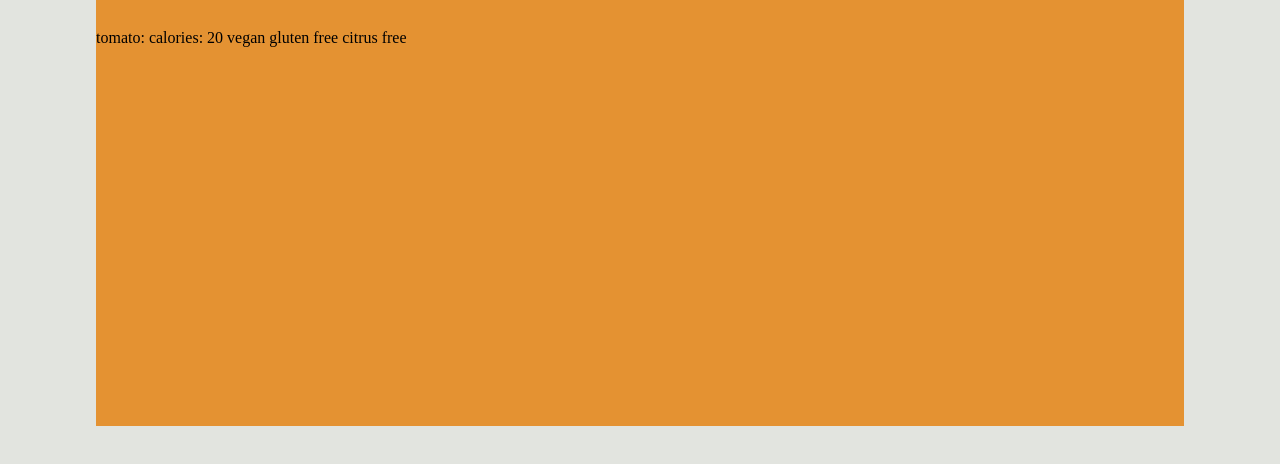
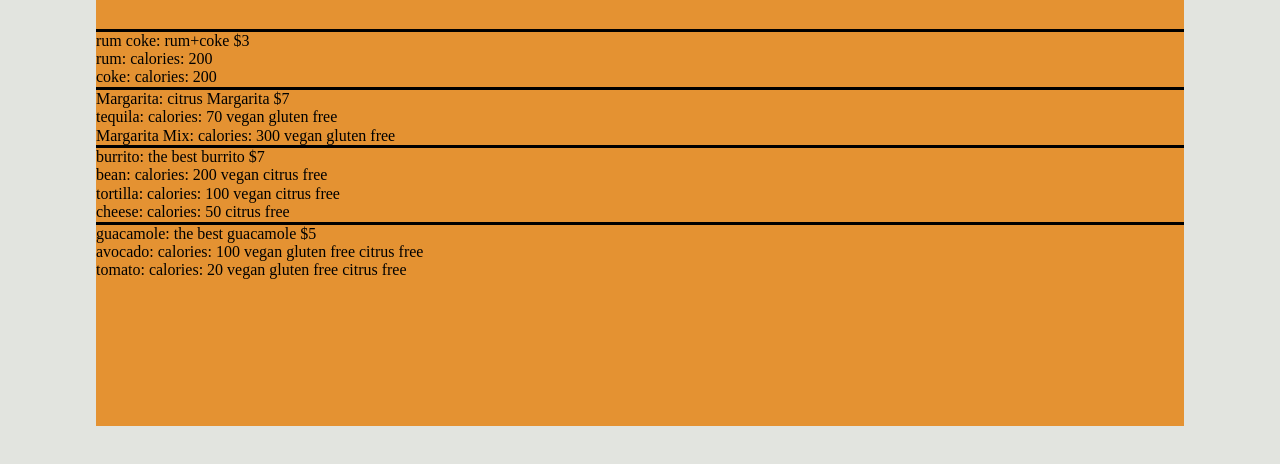
Before and after one commit to sionowen/Restaurant, a plain HTML site: page index.html in a window 1280 px wide. Shown: the part 74-538 px from the top of the page. Drawn offline with nearby package versions, Linux system fonts and the light colour scheme.

Commit message:
minor refactoring and notation improvement

```diff
--- a/main.css
+++ b/main.css
@@ -25,3 +25,8 @@ border-bottom: solid 3px;
 	padding: 10px;
 
 }
+
+.drinks, .plates{
+	border-top: solid 3px;
+
+}
--- a/main.js
+++ b/main.js
@@ -20,8 +20,8 @@ FoodItem.prototype.toString = function() {
         + this.glutenFree + " "
         + this.citrusFree;
 };
-
-FoodItem.prototype.Display = function() {
+// FoodItem.Render creates and appends the objects to the dom
+FoodItem.prototype.render = function() {
 
     var ingredients = this.name + ":    " +
             ' calories: ' + this.calories;
@@ -36,22 +36,9 @@ FoodItem.prototype.Display = function() {
         dietary += " citrus free ";
     }
 
-
-    this.$el = $('<div>')
-    .addClass('ingredients');
-    return this.$el.append(ingredients).append(dietary);
-
+    $(".menu").append(ingredients).append(dietary + "<br>");
 
 };
-// var cheeseBurger = new FoodItem("cheeseburger", 500, false, false, true);
-// console.log(cheeseBurger.toString());
-
-
-// var fruitSalad = new FoodItem("fruit salad", 300, true, true, false);
-// console.log(fruitSalad.toString());
-
-// var hummus = new FoodItem("hummus", 150, true, true, true);
-// console.log(hummus.toString());
 
 //=================================================
 // Drink class
@@ -77,19 +64,33 @@ Drink.prototype.toString = function() {
         + this.price + " "
         + stringIngredients;
 };
+ //Drink.Render creates dom elements and appends them to the Menu
+Drink.prototype.render = function() {
 
-// drink: rum coke
+    var drink = this.name + ":    "
+            + this.description + " $"
+            + this.price + "<br/>";
+
+    // give drink name, price, description
+    $(".menu")
+        .append('<div class="drinks">' + drink);
+    // give ingredients: calories, ...
+    for(var i = 0; i < this.ingredients.length; i++) {
+        this.ingredients[i].render();
+    }
+
+};
+
+//Instances of FoodItems to be used to create Instances of Drinks
 var rum = new FoodItem("rum", 200, false, false, false);
 var tequila = new FoodItem("tequila", 70, true, true, false);
 var coke = new FoodItem("coke", 200, false, false, false);
 var margaritaMix = new FoodItem("Margarita Mix", 300, true, true, false);
-var rumCoke = new Drink("rumCoke", "rum+coke", 3, [rum, coke]);
-
-var margarita = new Drink("Margarita", "citrus Margarita", 7, [tequila, margaritaMix]);
-//console.log(margarita.toString());
 
 
-//console.log(rumCoke.toString());
+//Instances of Drinks
+var rumCoke = new Drink("rum coke", "rum+coke", 3, [rum, coke]);
+var margarita = new Drink("Margarita", "citrus Margarita", 7, [tequila, margaritaMix]);
 
 //=================================================
 // Plate class
@@ -152,23 +153,29 @@ Plate.prototype.isCitrusFree = function () {
     }
     return true;
 };
+ //Plate.Render creates dom elements and appends them to the Menu
+Plate.prototype.render = function() {
 
-// burrito
+    var plate = this.name + ":    "
+            + this.description + " $"
+            + this.price + "<br/>";
+
+    $(".menu")
+        .append('<div class="plates">' + plate);
+    for(var i = 0; i < this.ingredients.length; i++) {
+        this.ingredients[i].render();
+    }
+};
+
+//Instances of FoodItem to be used for Plate
 var bean = new FoodItem("bean", 200, true, false, true);
 var tortilla = new FoodItem("tortilla", 100, true, false, true);
 var cheese = new FoodItem("cheese", 50, false, false, true);
-var burrito = new Plate("burrito", "the best burrito", 7, [bean, tortilla, cheese]);
-
-// guacamole
 var avocado = new FoodItem("avocado", 100, true, true, true);
 var tomato = new FoodItem('tomato', 20, true,true,true);
+//Instances of Plate
 var guacamole = new Plate("guacamole", "the best guacamole", 5, [avocado, tomato]);
-
-//console.log(burrito.toString());
-//console.log(burrito.isVegan());
-//console.log(guacamole.isVegan());
-//console.log(guacamole.isGlutenFree());
-
+var burrito = new Plate("burrito", "the best burrito", 7, [bean, tortilla, cheese]);
 
 //=================================================
 // Order class
@@ -193,7 +200,7 @@ var Menu = function(food) {
 Menu.prototype = new Plate();
 Menu.prototype.constructor = Menu;
 
-var cjsionsmenu = new Menu([rumCoke, margarita, burrito, guacamole]);
+var cjSionsMenu = new Menu([rumCoke, margarita, burrito, guacamole]);
 //console.log(cjsionsmenu.toString());
 
 
@@ -206,29 +213,23 @@ var Restaurant = function(name, description, menu) {
     this.menu = menu;
 };
 
-var cjsioncantina = new Restaurant("cj sion cantina", "the best restaurant", cjsionsmenu);
-//console.log(cjsioncantina)
+var cjSionCantina = new Restaurant("cj sion cantina", "the best restaurant", cjSionsMenu);
 
 //this prints all of the details of our menu
 Restaurant.prototype.toString = function() {
-    for (var i = 0; i< cjsionsmenu.food.length; i++){
-        console.log(cjsionsmenu.food[i].name);
-        console.log(cjsionsmenu.food[i].description);
-        console.log(cjsionsmenu.food[i].price);
-        for(var j = 0; j < cjsionsmenu.food[i].ingredients.length; j++ ){
-             console.log(cjsionsmenu.food[i].ingredients[j].name);
-             console.log(cjsionsmenu.food[i].ingredients[j].calories);
-             console.log(cjsionsmenu.food[i].ingredients[j].vegan);
-             console.log(cjsionsmenu.food[i].ingredients[j].glutenFree);
-             console.log(cjsionsmenu.food[i].ingredients[j].citrusFree);
-        };
-
-    };
-
-
+    for (var i = 0; i< cjSionsMenu.food.length; i++){
+        console.log(cjSionsMenu.food[i].name);
+        console.log(cjSionsMenu.food[i].description);
+        console.log(cjSionsMenu.food[i].price);
+        for(var j = 0; j < cjSionsMenu.food[i].ingredients.length; j++ ){
+             console.log(cjSionsMenu.food[i].ingredients[j].name);
+             console.log(cjSionsMenu.food[i].ingredients[j].calories);
+             console.log(cjSionsMenu.food[i].ingredients[j].vegan);
+             console.log(cjSionsMenu.food[i].ingredients[j].glutenFree);
+             console.log(cjSionsMenu.food[i].ingredients[j].citrusFree);
+        }
+    }
 };
-//console.log(cjsionsmenu.food.length)
-cjsioncantina.toString();
 
 //=================================================
 // Customer class
@@ -237,7 +238,9 @@ var Customer = function(dietaryPreference) {
     this.dietaryPreference = dietaryPreference;
 };
 
-$(document).on('ready', function(){
-$(".menu").append(tomato.Display());
+$(document).on('ready', function() {
 
+for (var i=0; i< cjSionsMenu.food.length; i++) {
+    $(".menu").append(cjSionsMenu.food[i].render());
+    }
 });
```
